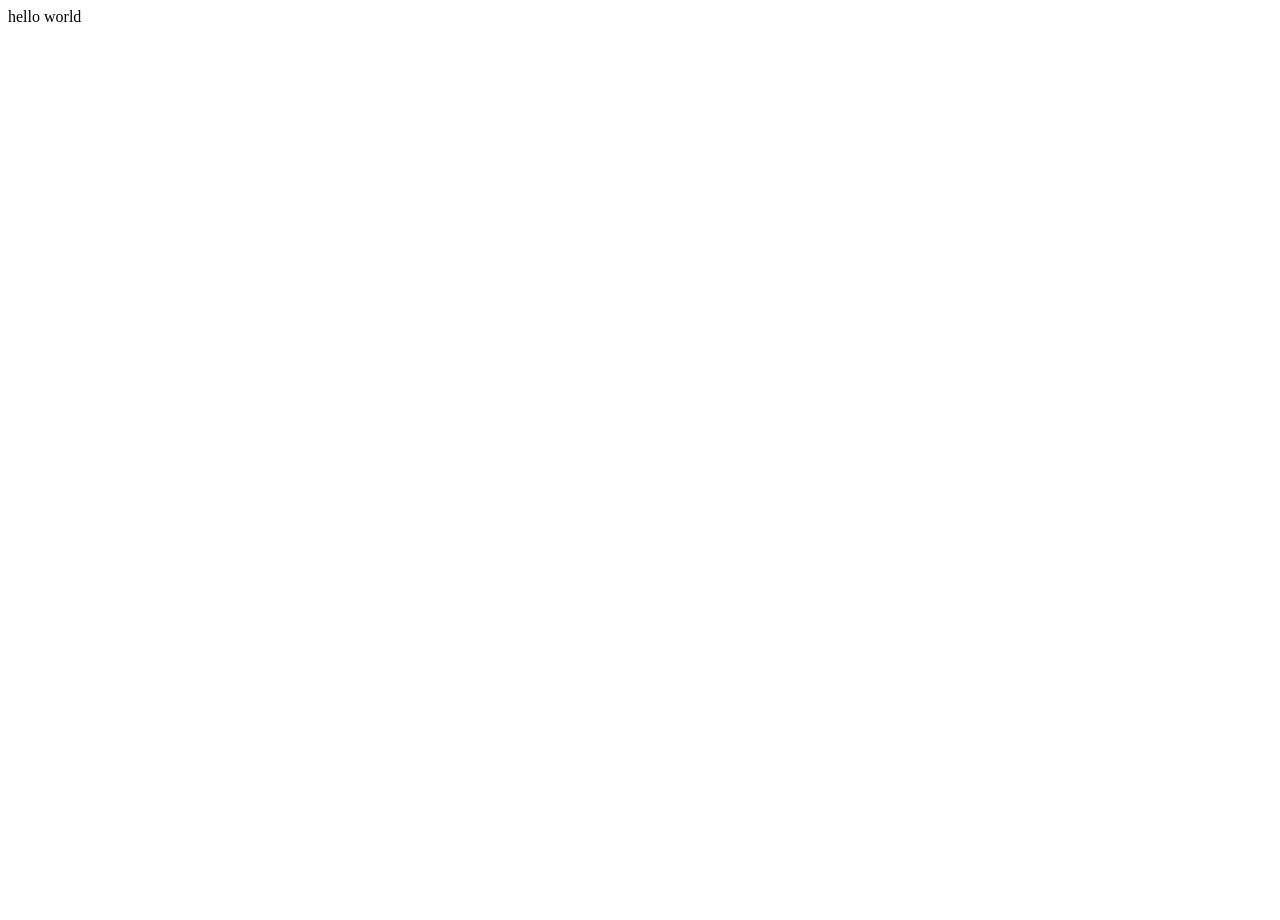
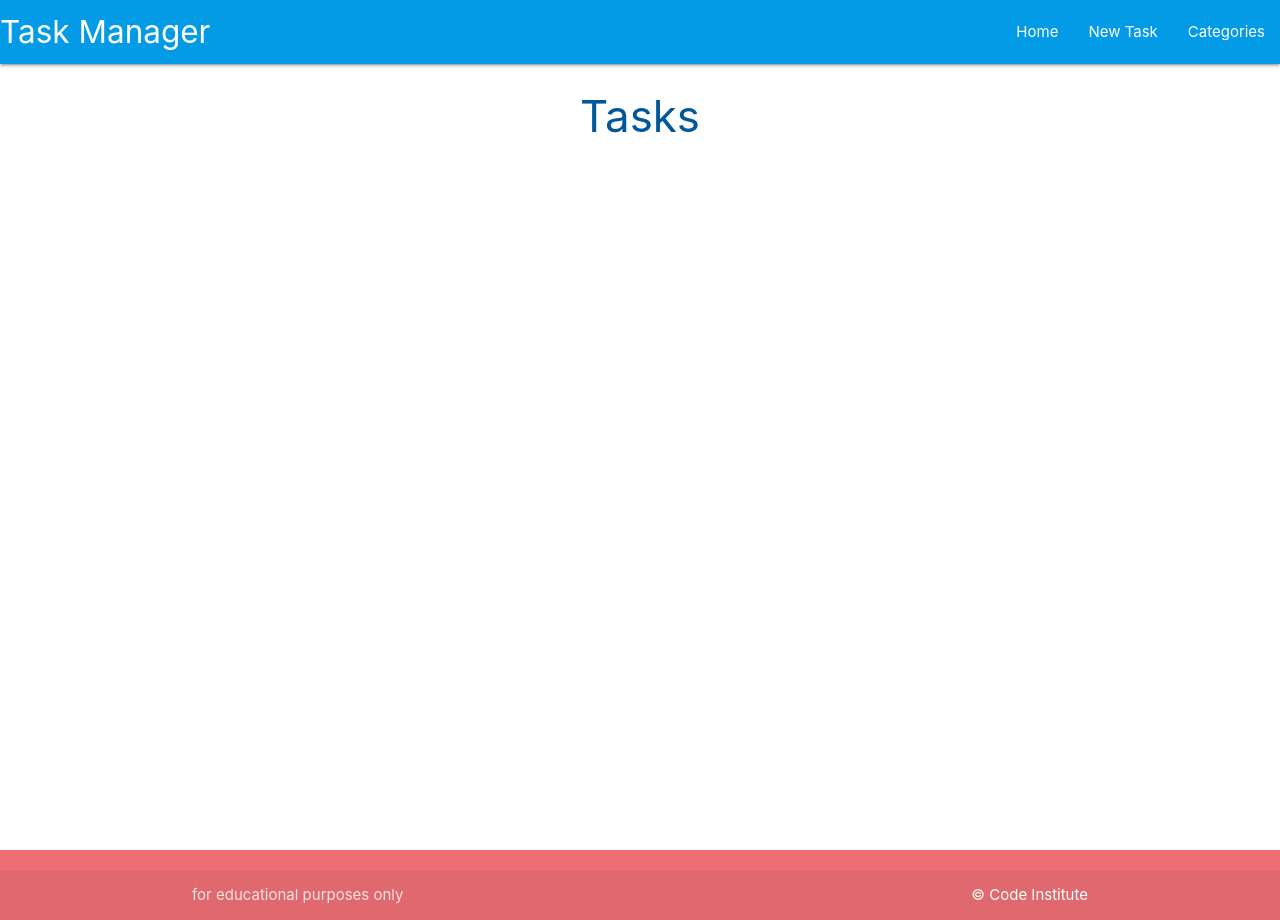
Before and after one commit to paulfitzpatrick85/DBMS-TaskManager-walkthrough-project, a Flask app: page / in a window 1280 px wide. Before the commit the page is almost empty. Run offline with Flask 2, Linux system fonts and the light colour scheme; some libraries are stand-ins or nearby versions.

Commit message:
template inheritance vid (file setup)

```diff
--- a/taskmanager/routes.py
+++ b/taskmanager/routes.py
@@ -5,4 +5,4 @@ from taskmanager.models import Category, Task
 
 @app.route("/")
 def home():
-    return render_template("base.html")
+    return render_template("tasks.html")
--- /dev/null
+++ b/taskmanager/static/css/style.css
@@ -0,0 +1,9 @@
+body {
+    display: flex;
+    min-height: 100vh;
+    flex-direction: column;
+  }
+
+  main {
+    flex: 1 0 auto;
+  }
--- /dev/null
+++ b/taskmanager/static/js/script.js
@@ -0,0 +1,5 @@
+document.addEventListener('DOMContentLoaded', function() {
+    //sidenav initialization
+    let sidenav = document.querySelectorAll('.sidenav');
+    M.Sidenav.init(elems, options);
+  });
--- a/taskmanager/templates/base.html
+++ b/taskmanager/templates/base.html
@@ -4,9 +4,58 @@
     <meta charset="UTF-8">
     <meta http-equiv="X-UA-Compatible" content="IE=edge">
     <meta name="viewport" content="width=device-width, initial-scale=1.0">
+    <link rel="stylesheet" href="https://cdnjs.cloudflare.com/ajax/libs/font-awesome/6.1.1/css/all.min.css" integrity="sha512-KfkfwYDsLkIlwQp6LFnl8zNdLGxu9YAA1QvwINks4PhcElQSvqcyVLLD9aMhXd13uQjoXtEKNosOWaZqXgel0g==" crossorigin="anonymous" referrerpolicy="no-referrer" />
+     <!-- Compiled and minified CSS -->
+     <link rel="stylesheet" href="https://cdnjs.cloudflare.com/ajax/libs/materialize/1.0.0/css/materialize.min.css" type="text/css">
+     <link rel="stylesheet" href="{{ url_for('static', filename='css/style.css')}}" type="text/css">
     <title>Task Manager</title>
 </head>
 <body>
-    hello world
+    <header>
+        <!--top nav bar-->
+        <nav class="light-blue darken-1">
+            <div class="nav-wrapper">
+              <a href="#!" class="brand-logo">Task Manager</a>
+              <a href="#" data-target="mobile-demo" class="sidenav-trigger"><i class="fas fa-bars">menu</i></a>
+              <ul class="right hide-on-med-and-down">
+                <li><a href="{{ url_for('home') }}">Home</a></li>
+                <li><a href="">New Task</a></li>
+                <li><a href="">Categories</a></li>
+
+
+              </ul>
+            </div>
+          </nav>
+        <!--mobile side nav-->
+          <ul class="sidenav" id="mobile-demo">
+            <li><a href="{{ url_for('home') }}">Home</a></li>
+                <li><a href="">New Task</a></li>
+                <li><a href="">Categories</a></li>
+          </ul>
+    </header>
+
+
+
+    <main class="container">
+        {% block content %}
+        {% endblock %}
+    </main>
+
+    <footer class="page-footer">
+
+        <div class="footer-copyright">
+          <div class="container">
+          for educational purposes only
+          <a class="white-text right" href="https://codeinstitute.net">&copy; Code Institute</a>
+          </div>
+        </div>
+      </footer>
+
+
+
+     <!-- Compiled and minified JavaScript -->
+     <script src="https://cdnjs.cloudflare.com/ajax/libs/materialize/1.0.0/js/materialize.min.js"></script>
+     <script src="{{ url_for('static', filename='js/script.js')}}"></script> <!-- curlys method only used for file/links we own, not external ones-->
+
 </body>
 </html>
--- /dev/null
+++ b/taskmanager/templates/tasks.html
@@ -0,0 +1,6 @@
+{% extends "base.html" %}
+{% block content %}
+
+<h3 class="light-blue-text text-darken-4 center-align">Tasks</h3>
+
+{% endblock %}
```
